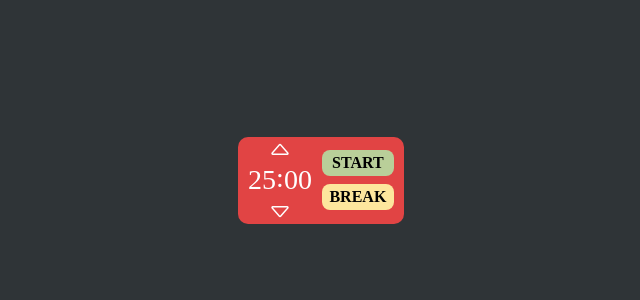
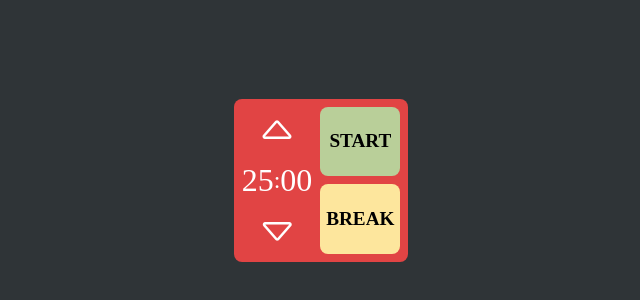
Before and after one commit to Liam-00/PomodoroWidget, a plain HTML site: page index.html in a window 1280 px wide. Shown: the part 220-520 px from the top of the page, without its empty margins (319-959 px from the left). Drawn offline with nearby package versions, Linux system fonts and the light colour scheme; a small style sheet from the web is missing.

Commit message:
REWORK: reworked ui improving css

```diff
--- a/index.html
+++ b/index.html
@@ -1,40 +1,43 @@
 <!DOCTYPE html>
-<html lang="en" >
+<html lang="en">
 	<head>
-  <meta charset="UTF-8">
+		<meta charset="UTF-8" />
 		<title>Pomodoro</title>
-  <link rel="stylesheet" href="./style.css">
-
+		<meta name="viewport" content="width=device-width, initial-scale=1.0" />
+		<link rel="stylesheet" href="./style.css" />
+		<link
+			rel="stylesheet"
+			href="https://cdn.jsdelivr.net/gh/codex-src/iA-Fonts@78f3d847ac4f4e63a924e3dbfa64813f7c1a122c/iA%20Writer%20Mono/Variable/index.css"
+		/>
 	</head>
 	<body>
-<!-- partial:index.partial.html -->
 		<html>
-
-<head>
-  <link rel="stylesheet" href="https://cdn.jsdelivr.net/gh/codex-src/iA-Fonts@78f3d847ac4f4e63a924e3dbfa64813f7c1a122c/iA%20Writer%20Mono/Variable/index.css">
-</head>
-
 			<body>
 				<div class="container">
-    <div class="timercolumn">
-      <div class="caretbox caretup" id="increase"><i class="bi bi-caret-up"></i></div>
+					<div class="column">
+						<div class="caretbox caretup" id="increase">
+							<i class="bi bi-caret-up"></i>
+						</div>
 						<div class="clocktext">
 							<div id="minutes">00</div>
 							<span class="colon">:</span>
 							<div id="seconds">00</div>
 						</div>
-      <div class="caretbox caretdown" id="decrease"><i class="bi bi-caret-up"></i></div>
+						<div class="caretbox caretdown" id="decrease">
+							<i class="bi bi-caret-up"></i>
 						</div>
-    <div class="buttonbox">
-      <div class="button centervert" id="startstop">START</div>
-      <div class="button centervert" id="mode">BREAK</div>
+					</div>
+					<div class="column">
+						<div class="button" id="startstop">
+							<span>START</span>
+						</div>
+						<div class="button" id="mode">
+							<span>BREAK</span>
+						</div>
 					</div>
 				</div>
 			</body>
-
 		</html>
-<!-- partial -->
-  <script  src="./script.js"></script>
-
+		<script src="./script.js"></script>
 	</body>
 </html>
--- a/style.css
+++ b/style.css
@@ -1,66 +1,76 @@
-@import url("https://cdn.jsdelivr.net/npm/bootstrap-icons@1.6.1/font/bootstrap-icons.css");
+@import url('https://cdn.jsdelivr.net/npm/bootstrap-icons@1.6.1/font/bootstrap-icons.css');
 
-
-html{
-  height:100%;
+html {
+	height: 100%;
 }
 
-body{
+body {
+	width: 100%;
 	height: 100%;
-  display:flex;
-  flex-direction: row;
+
+	display: flex;
 	justify-content: center;
+	align-items: center;
+
 	background-color: rgb(47, 52, 55);
-  align-items:center;
 	margin: 0px;
 }
 
-.bi {
-  font-size: 1.5em;
+.container {
+	display: flex;
+
+	background-color: #e14444;
+	border-radius: 8px;
+
+	padding: 0.5rem;
+	gap: 0.5rem;
 }
-.container {
-  display: inline-flex;
-  flex-direction: row;
-  flex-wrap: nowarp;
-  align-items: center;
-  background-color: #e14444;
-  border-radius: 10px;
-}
-.timercolumn {
+
+.column {
+	color: white;
 	display: flex;
 	flex-direction: column;
-  flex-wrap: nowrap;
-  align-items: center;
-  padding-left:10px;
-  padding-right:10px;
+	justify-content: center;
+	gap: 0.5rem;
 }
+
+.timer-column {
+	width: 9%;
+}
+
 .clocktext {
-  font-size: 1.75em;
+	font-size: 2rem;
 	font-family: iA Writer Mono var;
 	color: white;
+
 	display: flex;
 	flex-direction: row;
 	align-items: center;
-  padding-bottom: 1px;
 }
+
 .colon {
-  position: relative;
-  bottom: 2px;
+	font-size: 1.5rem;
 }
+
 #startstop {
 	background-color: #b9cf99;
 }
 #mode {
 	background-color: #fde69d;
 }
+
+.bi {
+	font-size: 2.5em;
+}
+
 .caretbox {
-  width: 100%;
 	display: flex;
 	flex-direction: column;
 	align-items: center;
+
 	cursor: pointer;
 	user-select: none;
-  color:white;
+	color: white;
 }
 
 .caretdown {
@@ -68,11 +78,11 @@ body{
 }
 .caretup:hover {
 	color: white;
-  box-shadow: 0px -5px 6px -6px black inset;
+	background: linear-gradient(to top, hsla(0, 0%, 0%, 20%), transparent 20%);
 }
 .caretdown:hover {
 	color: white;
-  box-shadow: 0px -5px 6px -6px black inset;
+	background: linear-gradient(to top, hsla(0, 0%, 0%, 20%), transparent 20%);
 }
 .caretbox:active {
 	color: black;
@@ -82,29 +92,36 @@ body{
 	display: flex;
 	flex-direction: column;
 	align-items: center;
-  padding-right:10px;
+	justify-items: space-around;
+	height: 100%;
+
+	outline: 1px dashed white;
 }
+
 .button {
-  font-size: 1em;
-  border-radius: 8px;
+	display: flex;
+	align-items: center;
+	justify-content: center;
+
+	font-size: 1.2rem;
 	font-family: iA Writer Mono var;
 	font-weight: bold;
+
 	color: black;
+	border-radius: 8px;
+
+	min-width: 5rem;
 	user-select: none;
+	flex-grow: 1;
+}
 
-  width:4em;
-  text-align: center;
-  margin-top:4px;
-  margin-bottom:4px;
-  padding:4px;
-}
 .button:hover {
-  box-shadow: 0px 0px 2px 0px black inset;
-  color: white;
-  font-weight: normal;
+	box-shadow: 0px 0px 5px 2px black inset;
+	font-weight: bold;
 	cursor: pointer;
 }
+
 .button:active {
-  color: black;
+	color: white;
 	font-weight: bold;
 }
```
Lines whose indentation alone changed are shown as unchanged.
